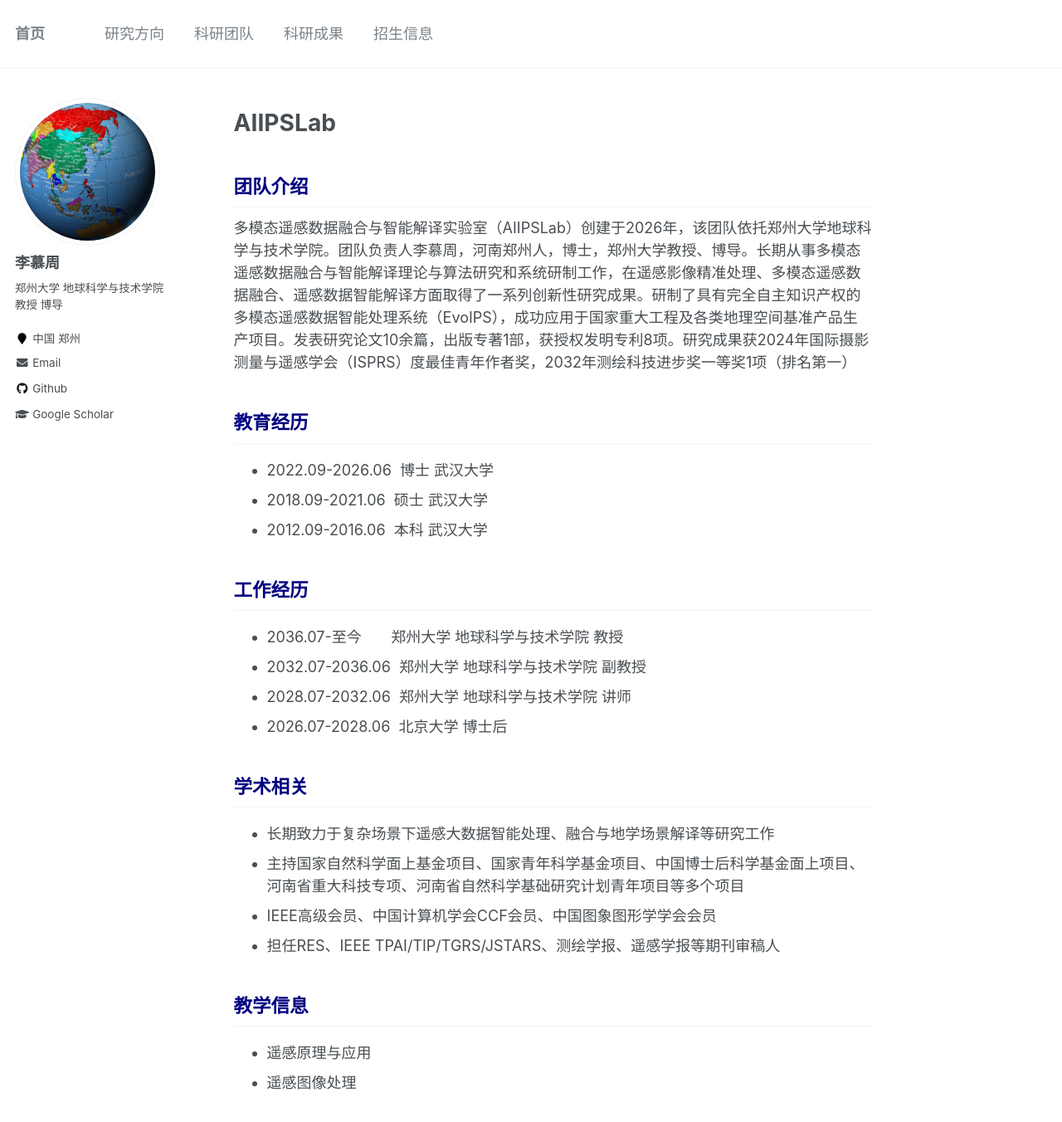
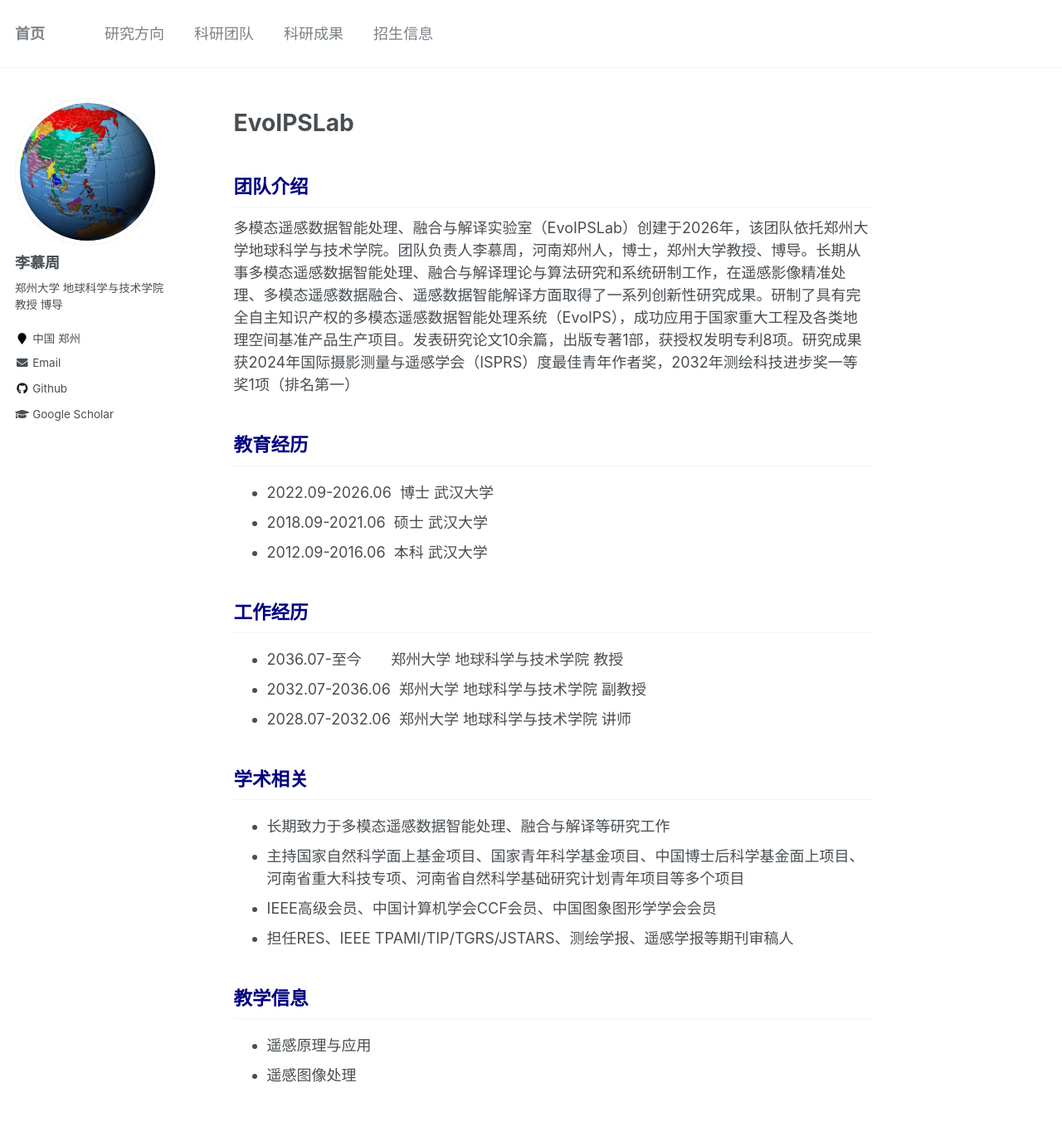
Before and after one commit to EvoIPS/evoips.github.io, a Jekyll site: the page built from _pages/about.md, in a window 1280 px wide and 1400 px high. Shown: the top 1352 px of the window at 83% size. Built offline with Jekyll 4.4.1, drawn with Linux system fonts in a browser that asks for light colours.

Commit message:
Update about.md

```diff
--- a/_pages/about.md
+++ b/_pages/about.md
@@ -4,12 +4,12 @@ title: ""
 permalink: /
 author_profile: true
 ---
-AIIPSLab
+EvoIPSLab
 ===
 
 <span style="color: navy">团队介绍</span>
 ---
-多模态遥感数据融合与智能解译实验室（AIIPSLab）创建于2026年，该团队依托郑州大学地球科学与技术学院。团队负责人李慕周，河南郑州人，博士，郑州大学教授、博导。长期从事多模态遥感数据融合与智能解译理论与算法研究和系统研制工作，在遥感影像精准处理、多模态遥感数据融合、遥感数据智能解译方面取得了一系列创新性研究成果。研制了具有完全自主知识产权的多模态遥感数据智能处理系统（EvoIPS），成功应用于国家重大工程及各类地理空间基准产品生产项目。发表研究论文10余篇，出版专著1部，获授权发明专利8项。研究成果获2024年国际摄影测量与遥感学会（ISPRS）度最佳青年作者奖，2032年测绘科技进步奖一等奖1项（排名第一）
+多模态遥感数据智能处理、融合与解译实验室（EvoIPSLab）创建于2026年，该团队依托郑州大学地球科学与技术学院。团队负责人李慕周，河南郑州人，博士，郑州大学教授、博导。长期从事多模态遥感数据智能处理、融合与解译理论与算法研究和系统研制工作，在遥感影像精准处理、多模态遥感数据融合、遥感数据智能解译方面取得了一系列创新性研究成果。研制了具有完全自主知识产权的多模态遥感数据智能处理系统（EvoIPS），成功应用于国家重大工程及各类地理空间基准产品生产项目。发表研究论文10余篇，出版专著1部，获授权发明专利8项。研究成果获2024年国际摄影测量与遥感学会（ISPRS）度最佳青年作者奖，2032年测绘科技进步奖一等奖1项（排名第一）
 
 <span style="color: navy">教育经历</span>
 ---
@@ -22,14 +22,13 @@ AIIPSLab
 + 2036.07-至今&nbsp;&nbsp;&nbsp;&nbsp;&nbsp;&nbsp;&nbsp;郑州大学&nbsp;地球科学与技术学院&nbsp;教授
 + 2032.07-2036.06&nbsp;&nbsp;郑州大学&nbsp;地球科学与技术学院&nbsp;副教授
 + 2028.07-2032.06&nbsp;&nbsp;郑州大学&nbsp;地球科学与技术学院&nbsp;讲师
-+ 2026.07-2028.06&nbsp;&nbsp;北京大学&nbsp;博士后
 
 <span style="color: navy">学术相关</span>
 ---
-+ 长期致力于复杂场景下遥感大数据智能处理、融合与地学场景解译等研究工作
++ 长期致力于多模态遥感数据智能处理、融合与解译等研究工作
 + 主持国家自然科学面上基金项目、国家青年科学基金项目、中国博士后科学基金面上项目、河南省重大科技专项、河南省自然科学基础研究计划青年项目等多个项目
 + IEEE高级会员、中国计算机学会CCF会员、中国图象图形学学会会员
-+ 担任RES、IEEE TPAI/TIP/TGRS/JSTARS、测绘学报、遥感学报等期刊审稿人
++ 担任RES、IEEE TPAMI/TIP/TGRS/JSTARS、测绘学报、遥感学报等期刊审稿人
 
 <span style="color: navy">教学信息</span>
 ---
```
